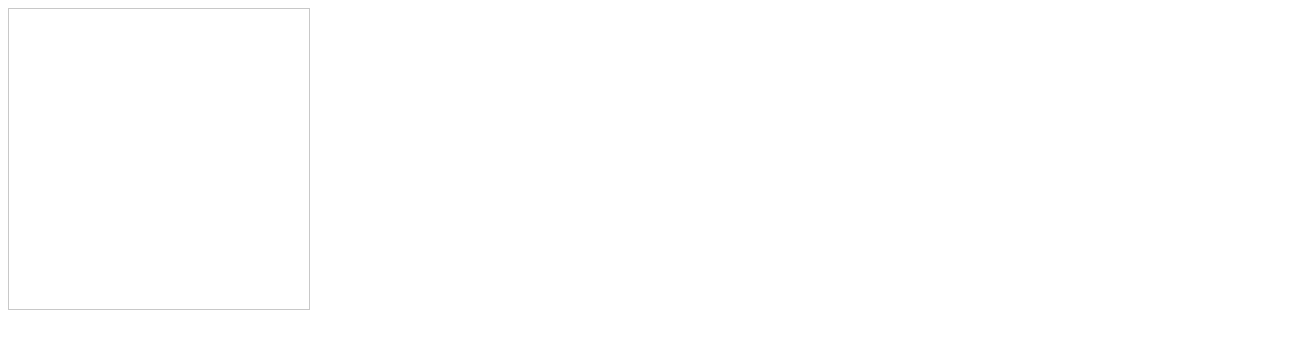
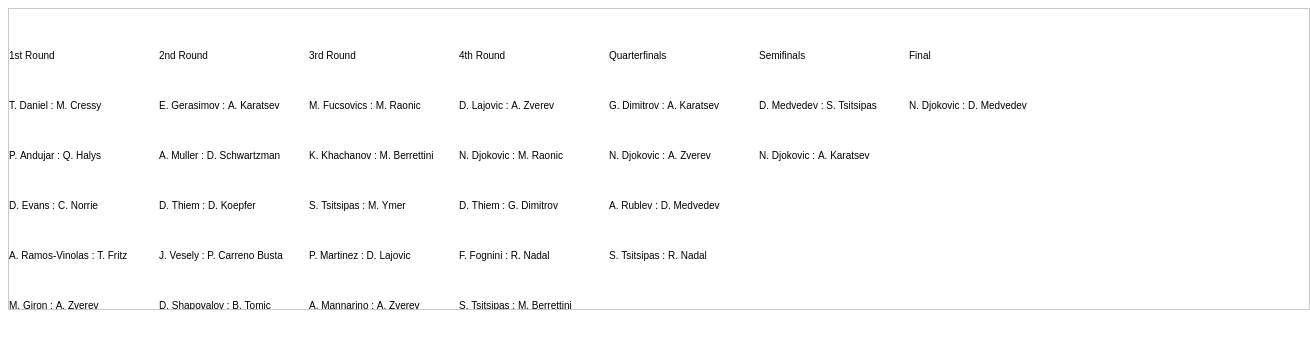
Before and after one commit to sbachinin/bracketry, a plain HTML site: page index.html in a window 1280 px wide. Shown: the whole page, 1310 px wide, since content can reach past the window. Drawn offline with Linux system fonts and the light colour scheme.

Commit message:
draw rounds and matches

```diff
--- a/index.html
+++ b/index.html
@@ -1,4 +1,4 @@
 <link rel="stylesheet" href="styles.css">
 
-<canvas id="canvas" width="300" height="300"></canvas>
+<canvas id="canvas" width="1300" height="300"></canvas>
 <script type="module" src="index.mjs"></script>
--- a/lib.mjs
+++ b/lib.mjs
@@ -1,10 +1,30 @@
+import { getPlayerForMatch } from './utils.mjs'
+
 export const drawBrackets = (data, canvasEl) => {
-    console.log(data)
     if (canvasEl.getContext) {
         var ctx = canvasEl.getContext('2d');
-        // data.forEach((item, index) => {
-        //     ctx.fillStyle = 'rgb(200, 0, 0)';
-        //     ctx.fillRect(10, canvasEl.height / data.length * index, 5, 5);
-        // })
+
+        // draw rounds
+        ctx.font = '10px sans-serif';
+        data.rounds.forEach((round, index) => {
+            ctx.fillText(round.name, 150 * index, 50);
+        })
+
+        // draw matches
+        const matchesForRound = data.rounds.map(() => [])
+
+        data.matches.forEach(match => {
+            const roundIndex = data.rounds.findIndex(r => r.uuid.match(match.round_id))
+            matchesForRound[roundIndex].push(match)
+        })
+
+        matchesForRound.forEach((matches, roundIndex) => {
+            matches.forEach((match, matchIndex) => {
+                const firstPlayer = getPlayerForMatch(match, 0, data)
+                const secondPlayer = getPlayerForMatch(match, 1, data)
+                const rivals = firstPlayer.short_name + ' : ' + secondPlayer.short_name
+                ctx.fillText(rivals, 150 * roundIndex, 100 + 50 * matchIndex)
+            })
+        })
     }
 }
--- /dev/null
+++ b/utils.mjs
@@ -0,0 +1,4 @@
+export const getPlayerForMatch = (match, playerIndex, data) => {
+    const playerId = data.teams.find(t => t.uuid.match(match.teams[playerIndex].team_id))?.players[0]
+    return data.players.find(p => p.uuid === playerId)
+}
```
